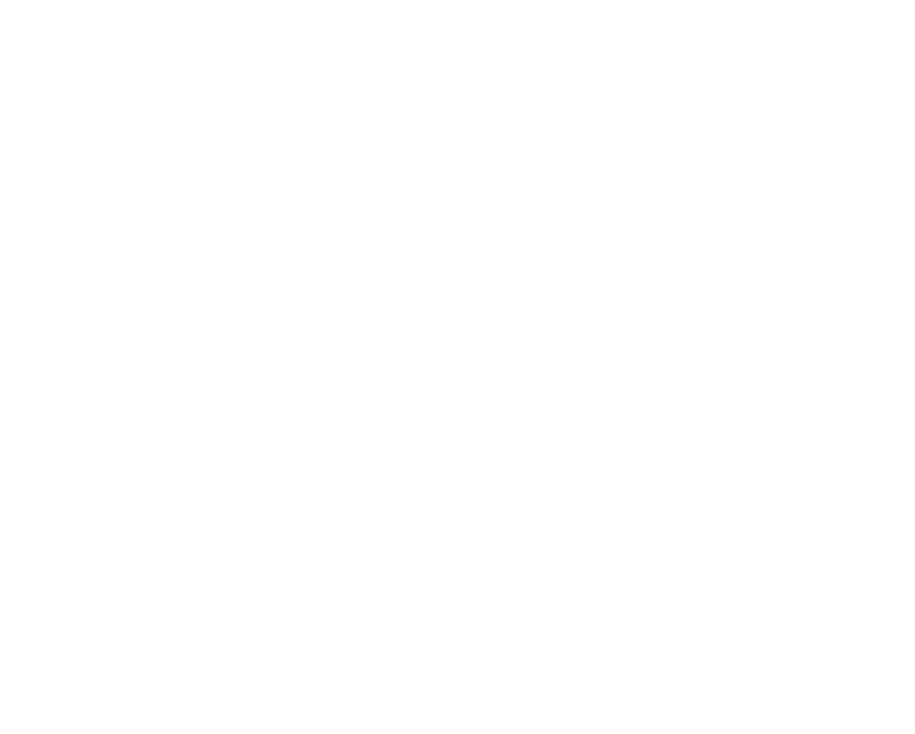
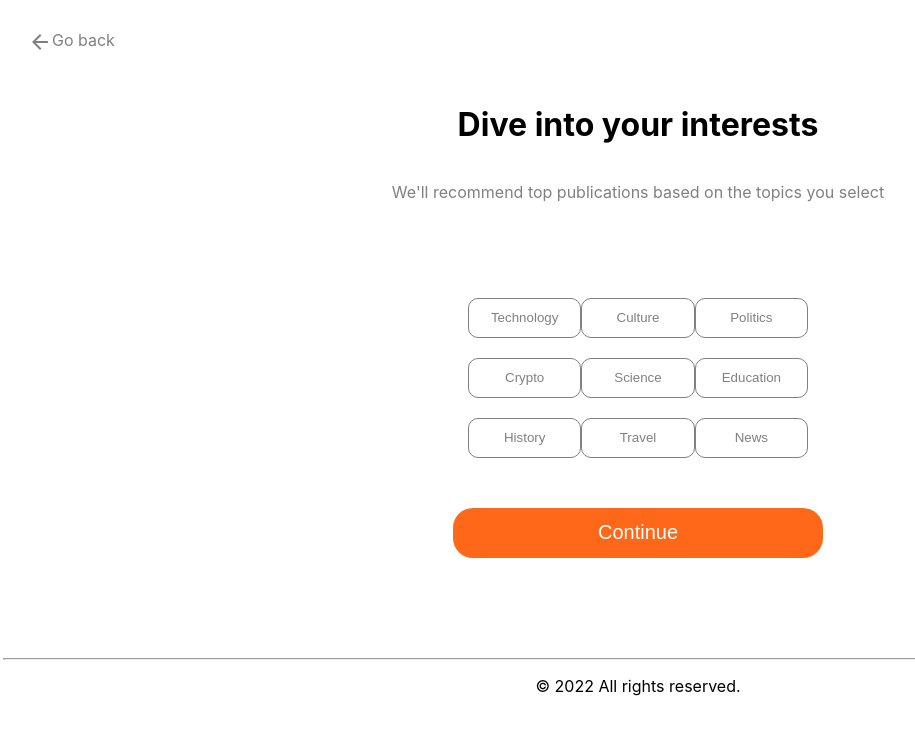
Before and after one commit to LIBINLUVIS/epic_blog, a React (Create React App) app: page /Read in a window 1280 px wide. Before the commit this address had no page. Shown: the top 734 px of the page, without its empty margins (2-917 px from the left). Built offline with nearby package versions, Linux system fonts and the light colour scheme.

Commit message:
the work till 8th

```diff
--- a/src/App.js
+++ b/src/App.js
@@ -9,6 +9,7 @@
 import Authhome from './Pages/authhome';
 import Dashboard from './Pages/dashboard'
 import Write from './Pages/Write';
+import Read from './Pages/Read';
 
 function App() {
   return (
@@ -26,6 +27,7 @@
         <Route element={<Authhome/>} path="/authhome"/>
         <Route element={<Dashboard/>} path="/dashboard"/>
         <Route element={<Write/>} path="/write" />
+        <Route element={<Read/>} path="/Read" />
         </Routes>
         </UserProvider>
       </Router>
--- /dev/null
+++ b/src/Pages/Read.js
@@ -0,0 +1,145 @@
+import React, { useState } from 'react'
+import {Link} from 'react-router-dom'
+import ArrowBackIcon from '@mui/icons-material/ArrowBack';
+import '../Styles/read.css'
+
+
+function Read() {
+    const [topics,setTopics]=useState([])
+    const [selecttech,setSelecttech]=useState(false)
+    const [selectcul,setSelectcul]=useState(false)
+    const [selectpol,setSelectpol]=useState(false)
+    const [selectcry,setSelectcry]=useState(false)
+    const [selectedu,setSelectedu]=useState(false)
+    const [selectsci,setSelectsci]=useState(false)
+    const [selecthist,setSelecthist]=useState(false)
+    const [selecttra,setSelecttra]=useState(false)
+    const [selectnew,setSelectnew]=useState(false)
+
+    const addtopic=(event,param)=>{
+        setTopics(current=>[...current,param.name])
+        param.str(true)
+    }
+    const removetopic=(event,param)=>{
+        setTopics(current=>
+             current.filter(element=>{
+                return element!==param.name
+             }))
+        param.str(false)
+    };
+
+    const topicslist1=[
+        {id:1,name:'Technology',select:selecttech,str:setSelecttech},
+        {id:2,name:'Culture',select:selectcul,str:setSelectcul},
+        {id:3,name:'Politics',select:selectpol,str:setSelectpol},
+    ]
+
+    const topicslist2=[
+        {id:4,name:'Crypto',select:selectcry,str:setSelectcry},
+        {id:5,name:'Science',select:selectsci,str:setSelectsci},
+        {id:6,name:'Education',select:selectedu,str:setSelectedu},
+    ]
+
+    const topicslist3=[
+        {id:7,name:'History',select:selecthist,str:setSelecthist},
+        {id:8,name:'Travel',select:selecttra,str:setSelecttra},
+        {id:9,name:'News',select:selectnew,str:setSelectnew},
+    ]
+
+
+
+  console.log(topics)
+  console.log(selecttech)
+  return (
+    <>
+    <div className='topic_section'>
+        <div style={{display:"flex",margin:'30px'}}>
+        <ArrowBackIcon style={{color:"#808080"}}/>
+        <Link to="/authhome" style={{textDecorationLine:"none",color:"GrayText"}}>
+        <h>Go back</h>
+        </Link>
+        </div>
+
+        <div style={{display:'flex',justifyContent:'center'}}>
+            <h1>Dive into your interests</h1>
+        </div>
+        <div style={{display:'flex',justifyContent:'center'}}>
+            <p style={{color:'grey'}}>We'll recommend top publications based on the topics you select</p>
+        </div>
+        <div style={{marginLeft:'450px',marginRight:'450px',marginTop:'80px'}}>
+            <div style={{display:'flex',justifyContent:'space-between',margin:'20px'}}>
+              {topicslist1.map(topic=>{
+                return(
+                 <>
+                 {topic.select?<>
+                <button className='each_ele' onClick={event=>removetopic(event,topic)}
+                style={{backgroundColor:'#FF6719',color:'white'}} >
+               <h>{topic.name}</h>
+               </button>
+                 </>:<>
+                 <button className='each_ele' onClick={event=>addtopic(event,topic)} >
+               <h>{topic.name}</h>
+               </button>
+                 </>}
+                 </>
+
+                )
+              })}
+            </div>
+
+            <div style={{display:'flex',justifyContent:'space-between',margin:'20px'}}>
+            {topicslist2.map(topic=>{
+                return(
+                 <>
+                 {topic.select?<>
+                <button className='each_ele' onClick={event=>removetopic(event,topic)}
+                style={{backgroundColor:'#FF6719',color:'white'}} >
+               <h>{topic.name}</h>
+               </button>
+                 </>:<>
+                 <button className='each_ele' onClick={event=>addtopic(event,topic)} >
+               <h>{topic.name}</h>
+               </button>
+                 </>}
+                 </>
+
+                )
+              })}
+
+            </div>
+
+            <div style={{display:'flex',justifyContent:'space-between',margin:'20px'}}>
+            {topicslist3.map(topic=>{
+                return(
+                 <>
+                 {topic.select?<>
+                <button className='each_ele' onClick={event=>removetopic(event,topic)}
+                style={{backgroundColor:'#FF6719',color:'white'}} >
+               <h>{topic.name}</h>
+               </button>
+                 </>:<>
+                 <button className='each_ele' onClick={event=>addtopic(event,topic)} >
+               <h>{topic.name}</h>
+               </button>
+                 </>}
+                 </>
+
+                )
+              })}
+            </div>
+
+        </div>
+
+        <div className='continue_btn_raed'>
+            <button className='cont_btn'>Continue</button>
+        </div>
+    </div>
+        <div style={{textAlign:'center',height:'50px',marginTop:'100px'}}>
+        <hr style={{width:'99%'}}></hr>
+         <p>© 2022   All rights reserved.</p>
+      </div>
+    </>
+  )
+}
+
+export default Read
--- /dev/null
+++ b/src/Styles/read.css
@@ -0,0 +1,30 @@
+.each_ele{
+    height:40px;
+    width:130px;
+    border:1px solid #808080;
+    display:flex;
+    justify-content:center;
+    align-items:center;
+    color:grey;
+    cursor:pointer;
+    border-radius: 10px;
+    background-color: white;
+
+}
+
+.continue_btn_raed{
+    margin-top: 50px;
+    display: flex;
+    justify-content: center;
+
+}
+.cont_btn{
+    width: 370px;
+    height: 50px;
+    color: white;
+    font-size: 20px;
+    cursor: pointer;
+    background-color: #FF6719;
+    border: none;
+    border-radius: 20px;
+}
```
